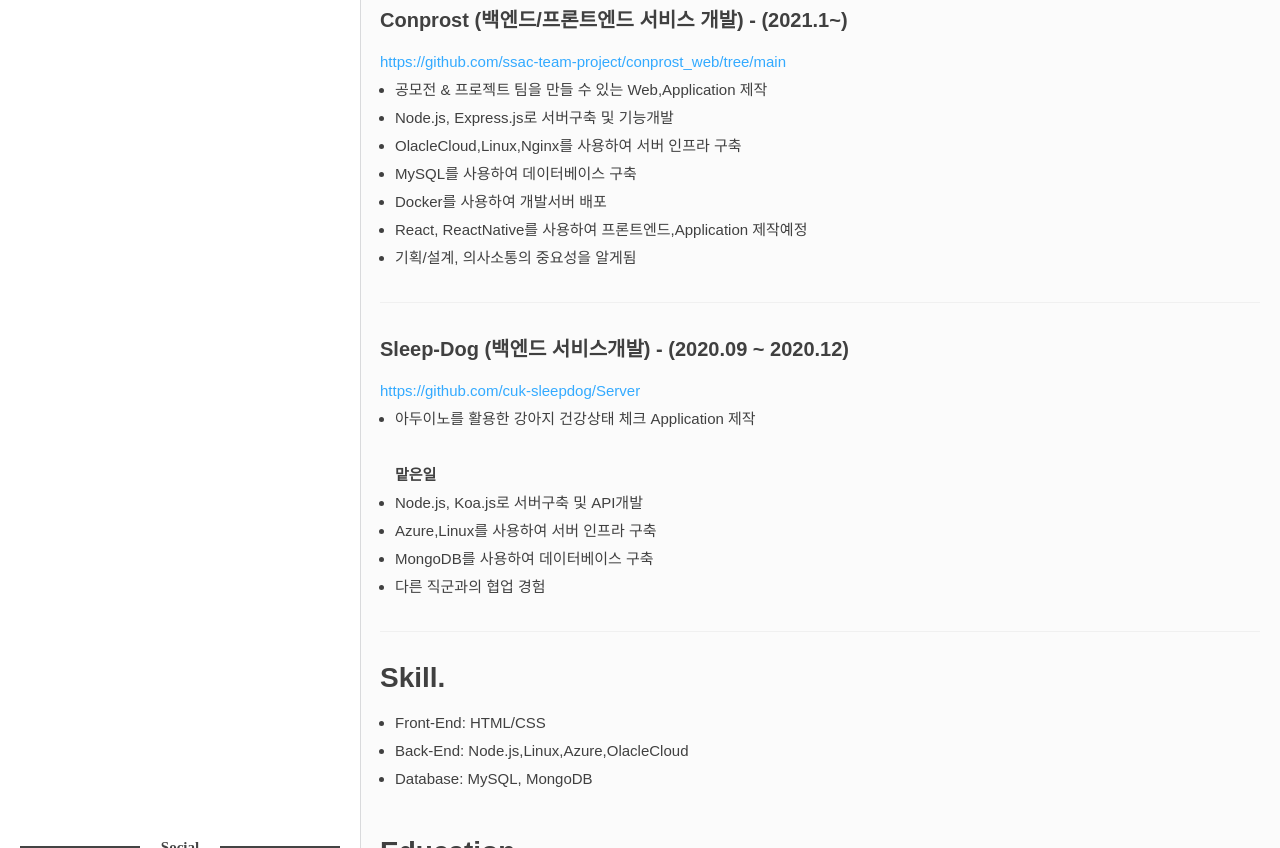
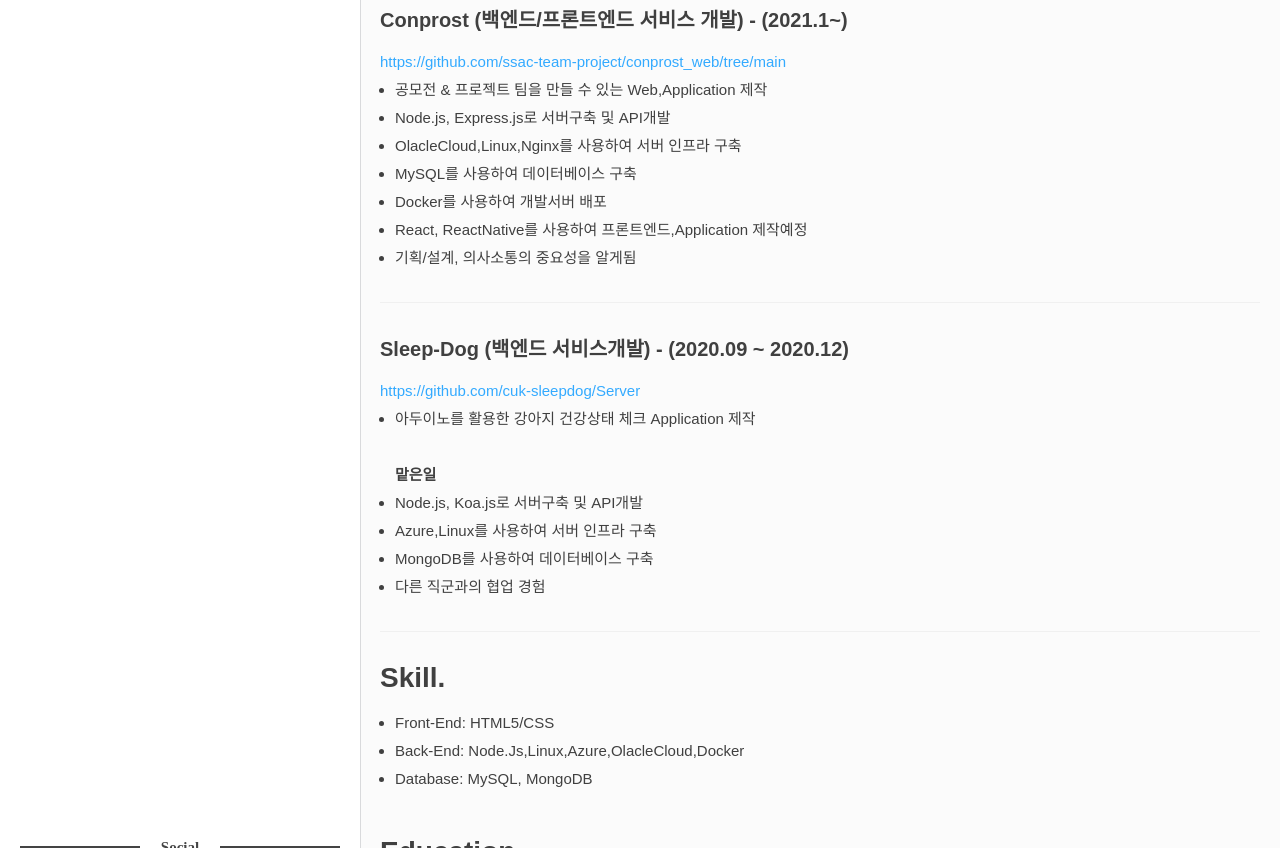
Before and after one commit to VictoryJu/VictoryJu.github.io, a Jekyll site: the page built from _pages/about/index.html, in a window 1280 px wide and 1400 px high. Shown: the part 433-1281 px from the top of the window. Built offline with Jekyll 4.4.1, drawn with Linux system fonts in a browser that asks for light colours; some web fonts are replaced.

Commit message:
modify: 이력서 수정

```diff
--- a/_pages/about/index.html
+++ b/_pages/about/index.html
@@ -11,7 +11,6 @@ permalink: /about/
     <meta charset="UTF-8">
     <meta http-equiv="X-UA-Compatible" content="IE=edge">
     <meta name="viewport" content="width=device-width, initial-scale=1.0">
-    <link rel="stylesheet" href="./self.css">
     <title>최승주 이력서</title>
 
 </head>
@@ -51,7 +50,7 @@ permalink: /about/
         <div class="project-list">
             <ul>
                 <li>공모전 & 프로젝트 팀을 만들 수 있는 Web,Application 제작</li>
-                <li>Node.js, Express.js로 서버구축 및 기능개발</li>
+                <li>Node.js, Express.js로 서버구축 및 API개발</li>
                 <li>OlacleCloud,Linux,Nginx를 사용하여 서버 인프라 구축</li>
                 <li>MySQL를 사용하여 데이터베이스 구축</li>
                 <li>Docker를 사용하여 개발서버 배포</li>
@@ -82,8 +81,8 @@ permalink: /about/
         <h2>Skill.</h2>
         <div class="skill">
             <ul>
-                <li>Front-End: HTML/CSS</li>
-                <li>Back-End: Node.js,Linux,Azure,OlacleCloud</li>
+                <li>Front-End: HTML5/CSS</li>
+                <li>Back-End: Node.Js,Linux,Azure,OlacleCloud,Docker</li>
                 <li>Database: MySQL, MongoDB</li>
             </ul>
         </div>
```
